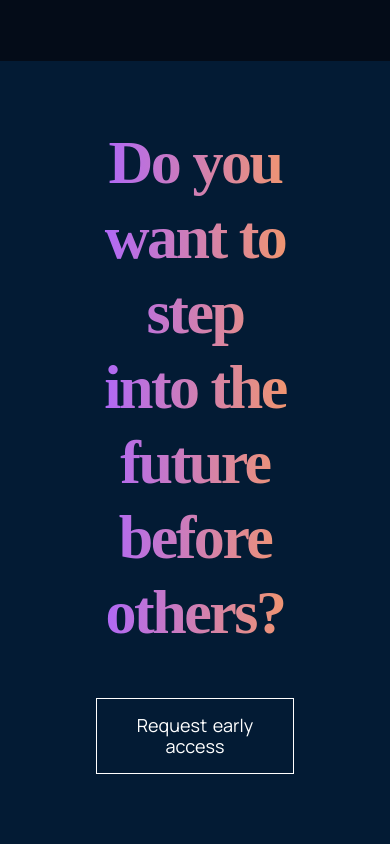
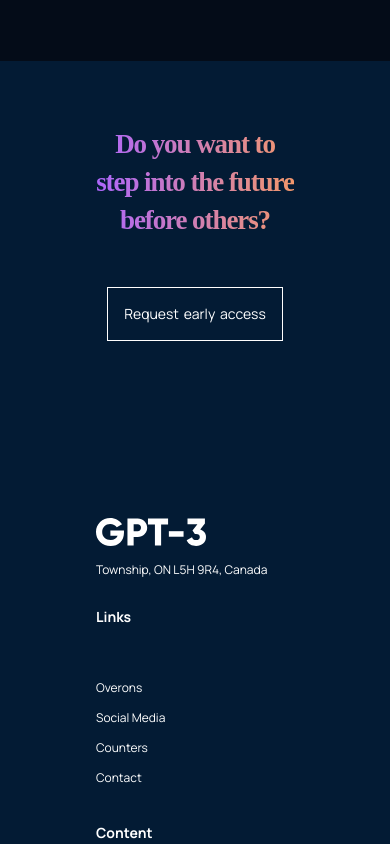
Before and after one commit to 7daytheory/ReactGPT3Website, a React (Create React App) app: page / in a window 390 px wide. Shown: the part 8360-9204 px from the top of the page. Built offline with nearby package versions, Linux system fonts and the light colour scheme.

Commit message:
Added media queries for footer responsiveness

```diff
--- a/src/containers/footer/footer.css
+++ b/src/containers/footer/footer.css
@@ -112,3 +112,33 @@
     line-height: 14px;
     color: #FFF;
 }
+
+@media screen and (max-width: 850px) {
+    .gpt__footer-heading h1 {
+        font-size: 44px;
+        line-height: 50px;
+    }
+}
+
+@media screen and (max-width: 550px) {
+    .gpt__footer-heading h1 {
+        font-size: 34px;
+        line-height: 42px;
+    }
+
+    .gpt__footer-links div {
+        margin: 1rem 0;
+    }
+
+    .gpt__footer-btn p {
+        font-size: 14px;
+        line-height: 20px;
+    }
+}
+
+@media screen and (max-width: 400px) {
+    .gpt__footer-heading h1 {
+        font-size: 27px;
+        line-height: 38px;
+    }
+}
```
